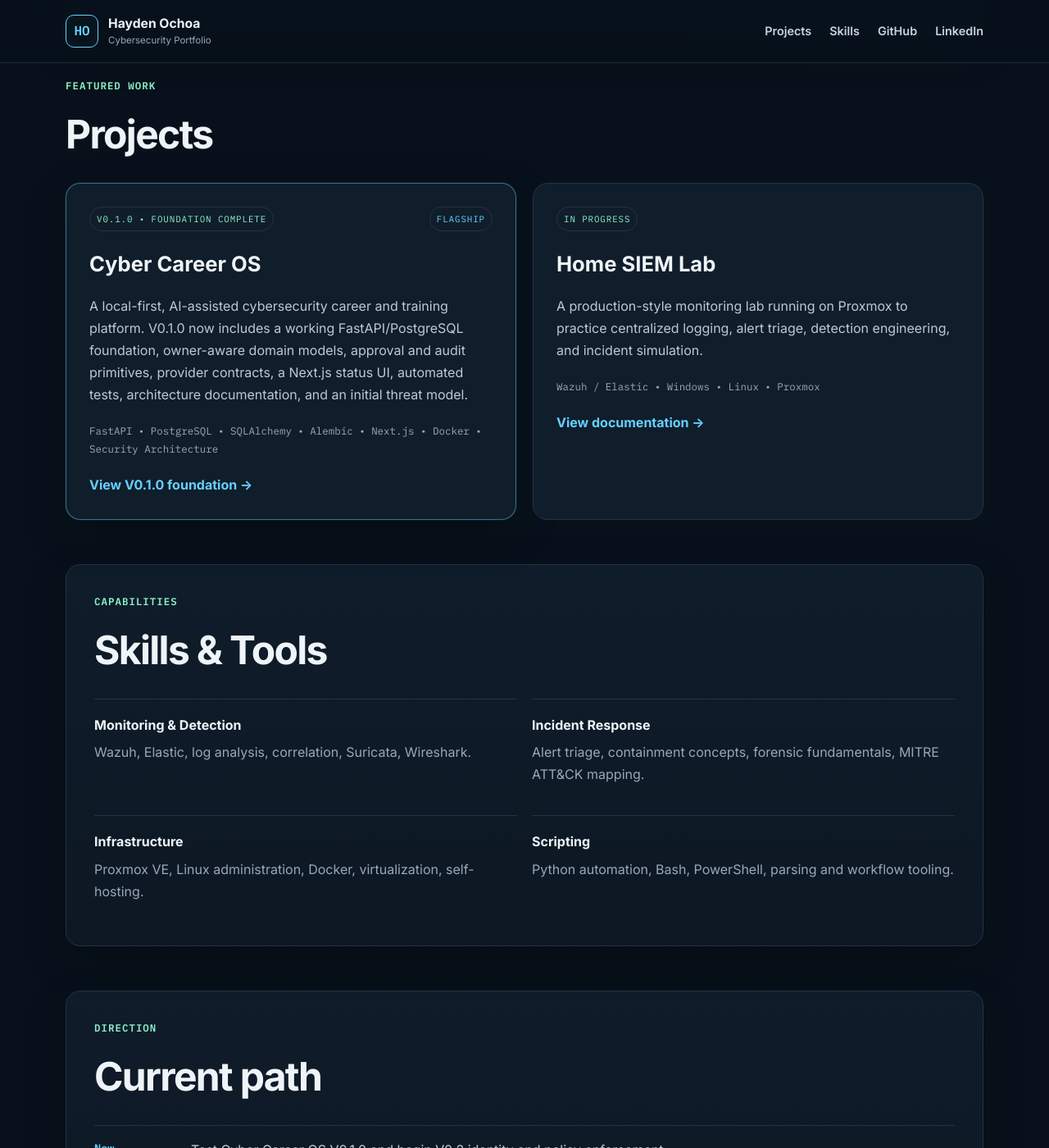
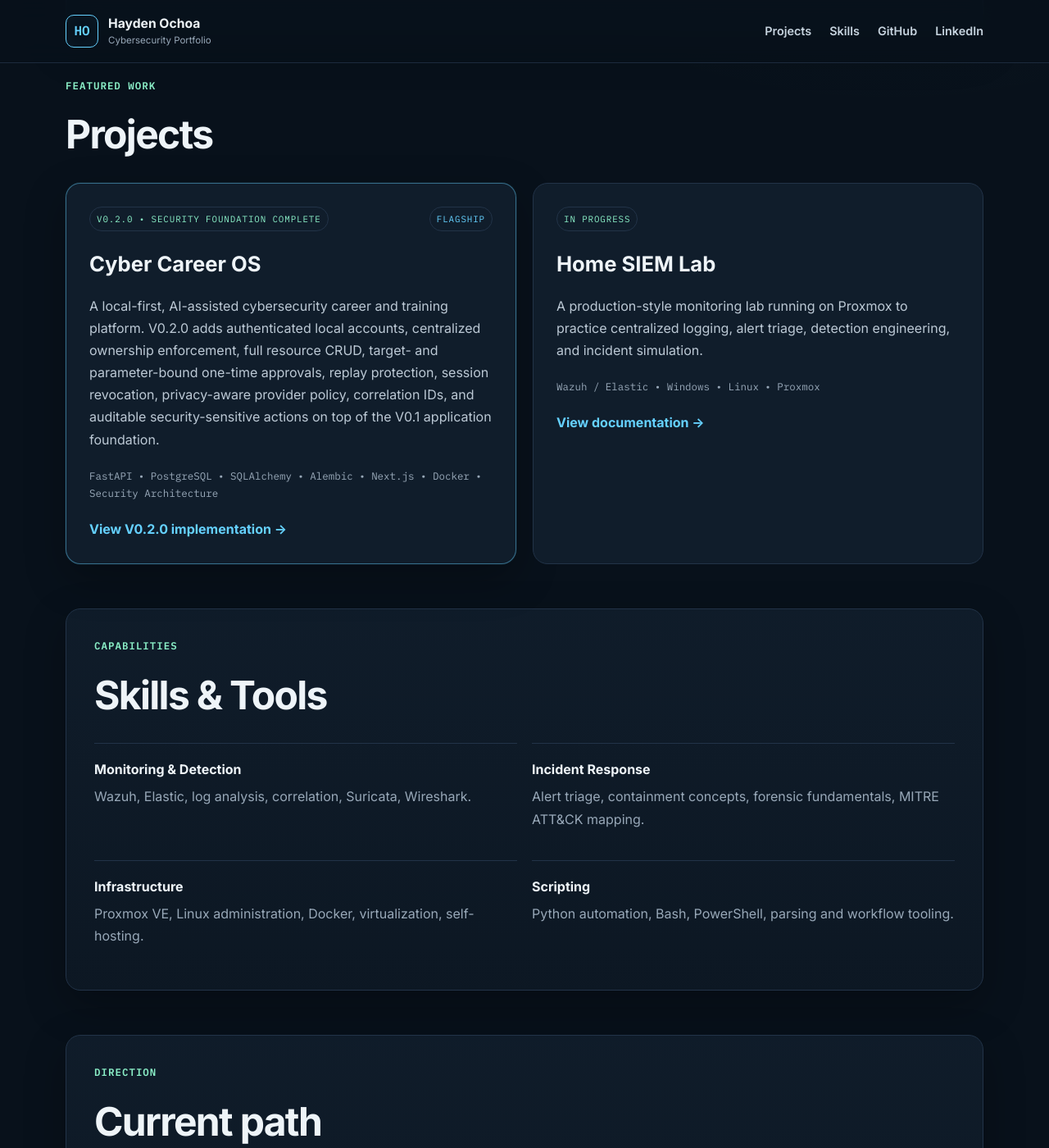
Before and after one commit to corruptcosmo/novasecure.github.io, a Jekyll site: the page built from index.md, in a window 1280 px wide and 1400 px high, scrolled down 1015 px. Shown: the whole window at 82% size. Built offline with Jekyll 4.4.1, drawn with Linux system fonts in a browser that asks for light colours; some of the changed text lies outside the part shown.

Commit message:
Update Cyber Career OS portfolio for V0.2.0

```diff
--- a/index.md
+++ b/index.md
@@ -27,13 +27,13 @@ title: Hayden Ochoa | Cybersecurity Portfolio
   <div class="project-grid">
     <article class="project-card flagship">
       <div class="project-meta">
-        <span class="status">V0.1.0 • FOUNDATION COMPLETE</span>
+        <span class="status">V0.2.0 • SECURITY FOUNDATION COMPLETE</span>
         <span class="tag">FLAGSHIP</span>
       </div>
       <h3>Cyber Career OS</h3>
-      <p>A local-first, AI-assisted cybersecurity career and training platform. V0.1.0 now includes a working FastAPI/PostgreSQL foundation, owner-aware domain models, approval and audit primitives, provider contracts, a Next.js status UI, automated tests, architecture documentation, and an initial threat model.</p>
+      <p>A local-first, AI-assisted cybersecurity career and training platform. V0.2.0 adds authenticated local accounts, centralized ownership enforcement, full resource CRUD, target- and parameter-bound one-time approvals, replay protection, session revocation, privacy-aware provider policy, correlation IDs, and auditable security-sensitive actions on top of the V0.1 application foundation.</p>
       <div class="stack-list">FastAPI • PostgreSQL • SQLAlchemy • Alembic • Next.js • Docker • Security Architecture</div>
-      <a class="text-link" href="{{ '/projects/cyber-career-os/' | relative_url }}">View V0.1.0 foundation →</a>
+      <a class="text-link" href="{{ '/projects/cyber-career-os/' | relative_url }}">View V0.2.0 implementation →</a>
     </article>
 
     <article class="project-card">
@@ -63,7 +63,7 @@ title: Hayden Ochoa | Cybersecurity Portfolio
   <div class="section-kicker">DIRECTION</div>
   <h2>Current path</h2>
   <div class="timeline">
-    <div><strong>Now</strong><span>Test Cyber Career OS V0.1.0 and begin V0.2 identity and policy enforcement.</span></div>
+    <div><strong>Now</strong><span>Build Cyber Career OS V0.3: evidence-backed career workflows, deterministic fit analysis, skill-gap detection, and workflow orchestration.</span></div>
     <div><strong>Next</strong><span>Land an entry-level SOC, security analyst, NOC, or infrastructure role.</span></div>
     <div><strong>Long term</strong><span>Grow into incident response, detection engineering, and defensive security engineering.</span></div>
   </div>
```
